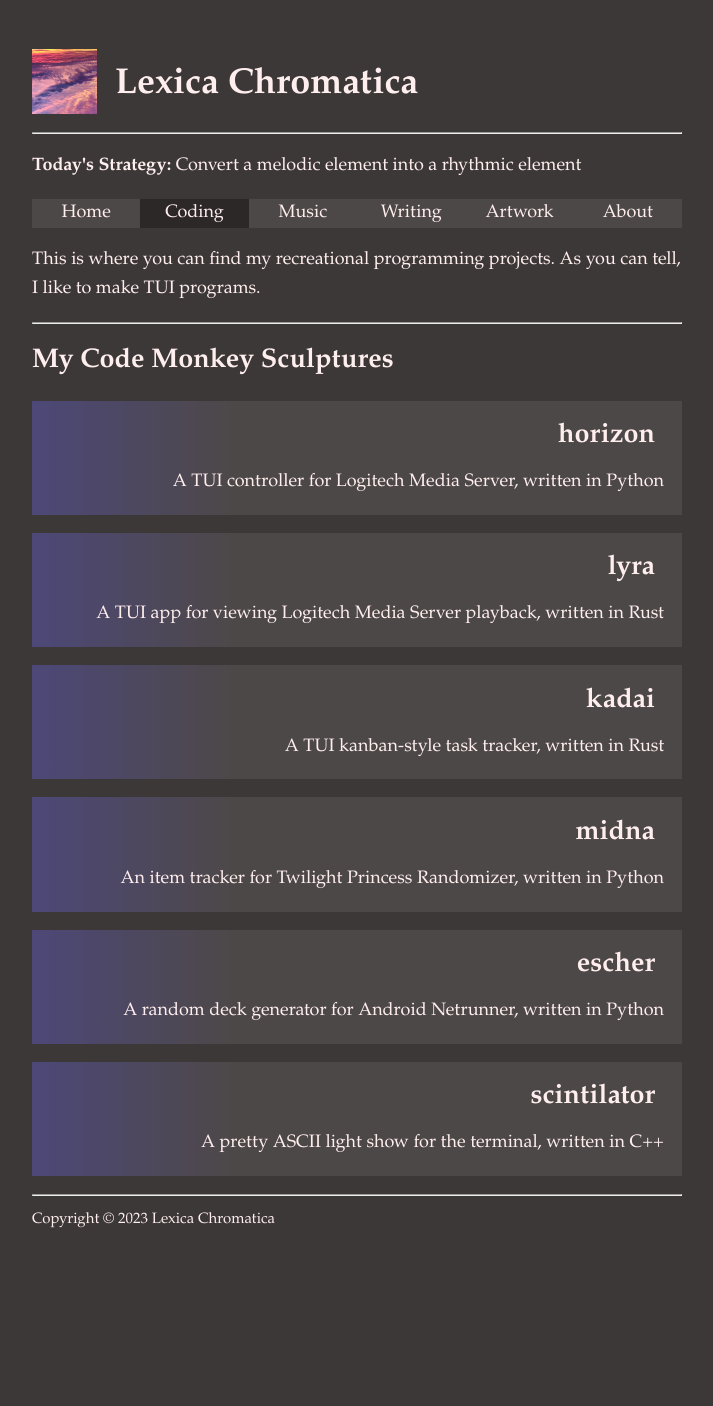
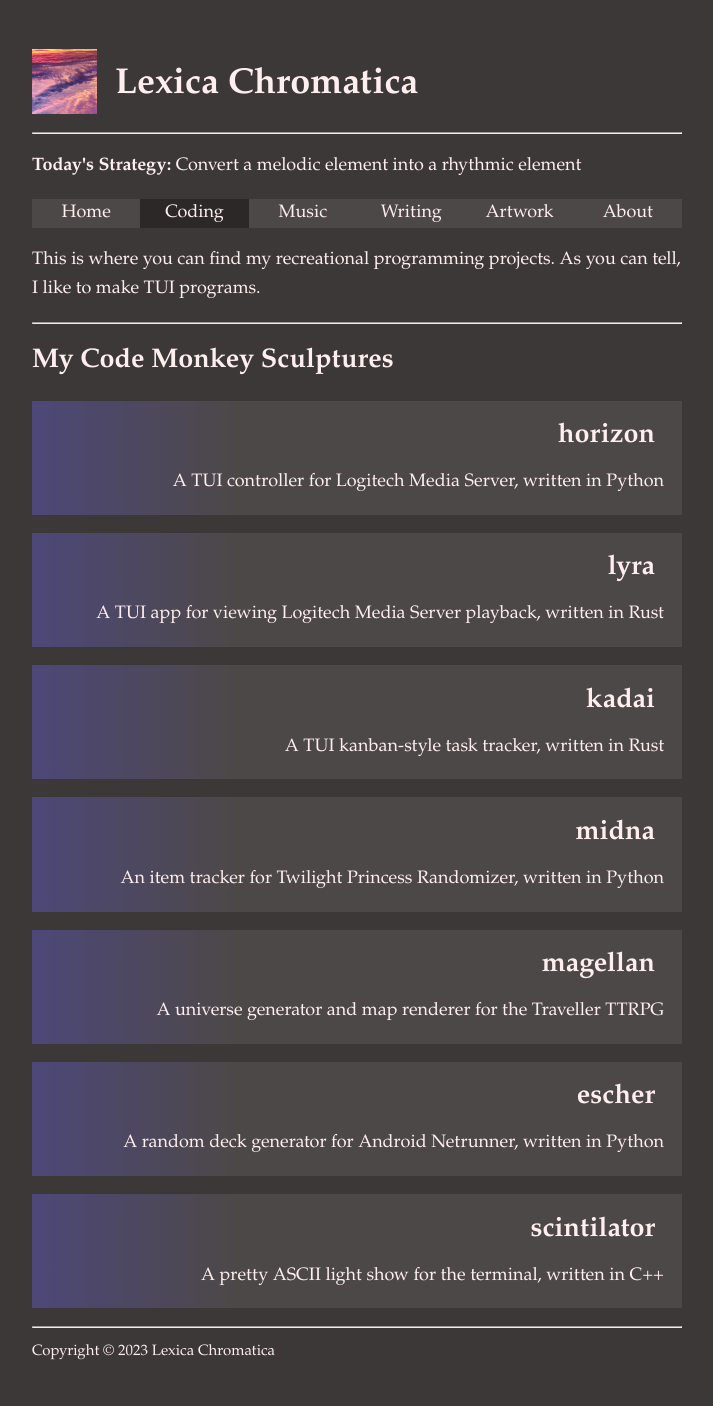
Before and after one commit to Nynergy/Nynergy.github.io, a Jekyll site: the page built from coding/index.html, in a window 1280 px wide. Shown: the whole page, without its empty margins (283-996 px from the left). Built offline with Jekyll 4.4.1, drawn with Linux system fonts in a browser that asks for light colours; before the commit the page ends 1274 px from its top, so only the background shows below that.

Commit message:
Added coding project

```diff
--- a/_data/coding_cards.yml
+++ b/_data/coding_cards.yml
@@ -6,6 +6,8 @@
   blurb: A TUI kanban-style task tracker, written in Rust
 - title: midna
   blurb: An item tracker for Twilight Princess Randomizer, written in Python
+- title: magellan
+  blurb: A universe generator and map renderer for the Traveller TTRPG
 - title: escher
   blurb: A random deck generator for Android Netrunner, written in Python
 - title: scintilator
```
